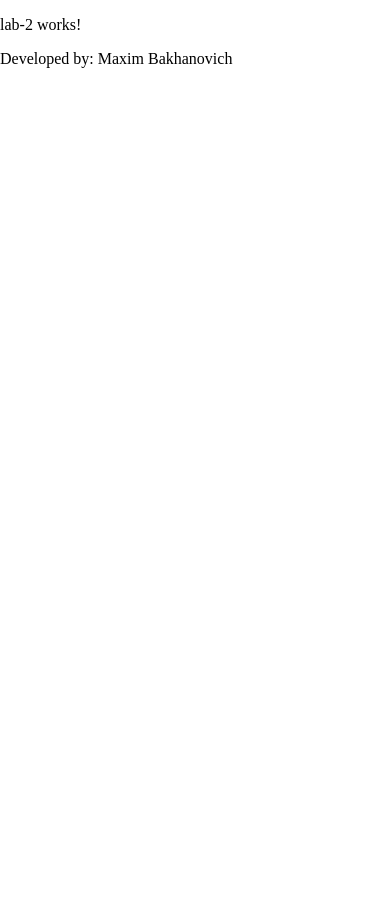
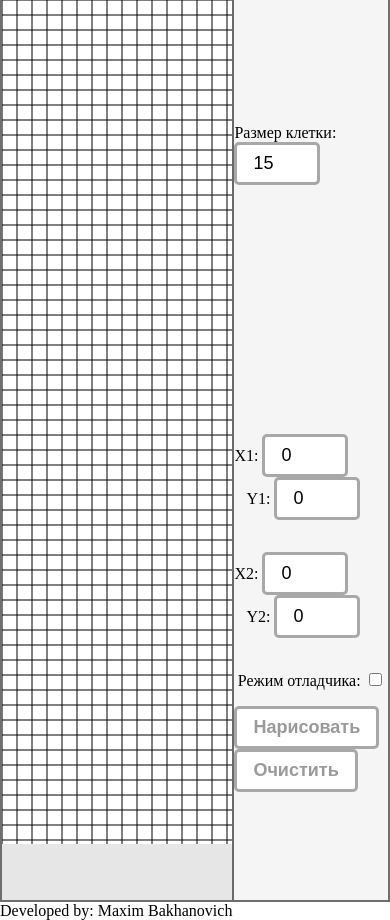
Before and after one commit to ZloiY/giis, an Angular app: page /lab-2 in a window 390 px wide. Before the commit the page ends 844 px from the top, so only its background shows below. Built offline with nearby package versions, Linux system fonts and the light colour scheme; what ngx-logger would draw is missing.

Commit message:
feat(lab-2): working circle half-working ellips

```diff
--- a/src/@core/data/base-canvas.service.ts
+++ b/src/@core/data/base-canvas.service.ts
@@ -46,6 +46,6 @@ export class BaseCanvasService {
   createTile(xCoord: number, yCoord: number, opacity: number = 1) {
     const context = this.canvas.getContext('2d');
     context.fillStyle = `rgba(0, 0, 0, ${opacity})`;
-    context.fillRect(xCoord * this.tileSize, this.canvas.height - yCoord * this.tileSize, this.tileSize, this.tileSize);
+    context.fillRect(xCoord * this.tileSize, this.canvas.height - (yCoord * this.tileSize), this.tileSize, this.tileSize);
   }
 }
--- /dev/null
+++ b/src/@core/data/circle.service.ts
@@ -0,0 +1,84 @@
+import { Injectable } from '@angular/core';
+import { Observable } from 'rxjs/Observable';
+
+import { BaseCanvasService } from './base-canvas.service';
+import { NGXLogger } from 'ngx-logger';
+
+@Injectable()
+export class CircleService extends BaseCanvasService {
+
+  constructor(private log: NGXLogger) {
+    super(log);
+  }
+
+  drawCircle(x: number, y: number, radius: number, debug: boolean = false) {
+    let mX = 0, mY = radius, gap = 0, delta = 2 - 2 * radius;
+    let draw = false;
+    debug ? this.interval = Observable.interval(1000 /*ms*/).timeInterval() : this.interval = Observable.interval(0 /*ms*/).timeInterval();
+    const subscription = this.interval.subscribe(() => {
+      draw = false;
+      if (mY <= 0) { subscription.unsubscribe(); }
+      this.createTile(x + mX, y + mY);
+      this.createTile(x + mX, y - mY);
+      this.createTile(x - mX, y - mY);
+      this.createTile(x - mX, y + mY);
+      if (delta < 0) {
+        gap = 2 * (delta + mY) - 1;
+        if (gap <= 0) {
+          mX++;
+          delta += 2 * mX + 1;
+          draw = true;
+        }
+      }
+      if (delta > 0) {
+        gap = 2 * (delta - mX) - 1;
+        if (gap > 0) {
+          mY--;
+          delta -= 2 * mY + 1;
+          draw = true;
+        }
+      }
+      if (!draw) {
+        mX++;
+        mY--;
+        delta += 2 * ((mX - mY) + 1);
+      }
+    });
+  }
+
+  drawEllipse(x: number, y: number, a: number, b: number, debug: boolean = false) {
+    let mX = 0, mY = b;
+    const aSqr = a * a;
+    const bSqr = b * b;
+    let delta = 4 * bSqr * ((mX + 1) * (mX + 1)) + aSqr * ((2 * mX - 1) * (2 * mX - 1)) - 4 * aSqr * bSqr;
+    while (aSqr * (2 * mY - 1) > 2 * bSqr * (mX + 1)) {
+      this.createTile(x + mX, y + mY);
+      this.createTile(x + mX, y - mY);
+      this.createTile(x - mX, y - mY);
+      this.createTile(x - mX, y + mY);
+      if (delta < 0) {
+        mX++;
+        delta += 4 * bSqr * (2 * mX + 3);
+      } else {
+        mX++;
+        delta -= 8 * aSqr * (mY - 1) + 4 * bSqr * (2 * mX + 3);
+        mY--;
+      }
+    }
+    delta = bSqr * ((2 * mX + 1) * (2 * mX + 1)) + 4 * aSqr * ((mY + 1) * (mY + 1)) - 4 * aSqr * bSqr;
+    while (mY + 1 !== 0) {
+      this.createTile(x + mX, y + mY);
+      this.createTile(x + mX, y - mY);
+      this.createTile(x - mX, y - mY);
+      this.createTile(x - mX, y + mY);
+      if (delta < 0) {
+        mY--;
+        delta += 4 * aSqr * (2 * mY + 3);
+      } else {
+        mY--;
+        delta -= 8 * bSqr * (mX + 1) + 4 * aSqr * (2 * mY + 3);
+        mX++;
+      }
+    }
+  }
+}
--- a/src/@core/data/data.module.ts
+++ b/src/@core/data/data.module.ts
@@ -1,12 +1,14 @@
 import { NgModule } from '@angular/core';
+import { CommonModule } from '@angular/common';
 
-import { CommonModule } from '@angular/common';
 import { LineService } from './line.service';
 import { BrezenhemService } from './brezenhem.service';
 import { WuService } from './wu.service';
+import { BaseCanvasService } from './base-canvas.service';
+import { CircleService } from './circle.service';
 
 @NgModule({
   imports: [CommonModule],
-  providers: [LineService, BrezenhemService, WuService],
+  providers: [LineService, BrezenhemService, BaseCanvasService, WuService, CircleService],
 })
 export class DataModule {}
--- a/src/app/app-routing.module.ts
+++ b/src/app/app-routing.module.ts
@@ -7,7 +7,7 @@ import { Lab1Component } from './lab-1/lab-1.component';
 export const routes: Routes = [
   { path: '', redirectTo: '/lab-1', pathMatch: 'full' },
   { path: 'lab-1', component: Lab1Component },
-  { path: 'lab-2', component: Lab2Component },
+  { path: 'lab-2', component: Lab2Component, pathMatch: 'full' },
 ];
 
 @NgModule({
--- a/src/app/lab-2/lab-2.component.html
+++ b/src/app/lab-2/lab-2.component.html
@@ -1,3 +1,19 @@
-<p>
-  lab-2 works!
-</p>
+<div class="layout">
+  <div class="draw">
+    <canvas class="canvas" #canvas></canvas>
+  </div>
+  <div class="menu">
+    <div class="settings-header">
+      <span class="input-settings">Размер клетки: <input class="axis" [(ngModel)]="tileSize" #inputTileSize></span>
+    </div>
+    <div class="settings">
+      <span class="input-settings">X1: <input class="axis" [(ngModel)]="x1Coord"> &nbsp;&nbsp;&nbsp;Y1: <input class="axis" [(ngModel)]="y1Coord"></span>
+      <span class="input-settings">X2: <input class="axis" [(ngModel)]="x2Coord"> &nbsp;&nbsp;&nbsp;Y2: <input class="axis" [(ngModel)]="y2Coord"></span>
+      <span class="input-settings">Режим отладчика: <input type="checkbox" #debugCheck></span>
+      <div>
+        <button class="menu-btn" (click)="setLine(debugCheck.checked)">Нарисовать</button>
+        <button class="menu-btn" (click)="removeLines()">Очистить</button>
+      </div>
+    </div>
+  </div>
+</div>
--- a/src/app/lab-2/lab-2.component.scss
+++ b/src/app/lab-2/lab-2.component.scss
@@ -0,0 +1,125 @@
+.layout {
+  margin: 0;
+  display: flex;
+  flex-direction: row;
+  align-items: stretch;
+  border: 2px solid rgba(78, 76, 77, 0.81);
+  border-top: none;
+
+  .draw {
+    flex: 3;
+    background-color: #e6e6e6;
+    overflow: scroll;
+    height: 900px;
+    border-right: 2px solid rgba(78, 76, 77, 0.81);
+
+    .canvas {
+      background-color: white;
+    }
+  }
+
+  .menu {
+    flex: 2;
+    background-color: whitesmoke;
+    width: 100%;
+    display: flex;
+    flex-direction: column;
+    justify-content: space-around;
+
+    .settings-header {
+      display: flex;
+      flex-direction: row;
+      justify-content: space-between;
+      align-items: center;
+
+      .mode-chooser {
+        border: 3px solid rgba(112, 110, 111, 0.6);
+        border-radius: 5px;
+        background-color: white;
+        font-size: 18px;
+        padding: 0.5rem 1rem;
+
+        &:hover {
+          border-color: #00ac00;
+        }
+
+        &:focus {
+          outline: none;
+          border-color: #00ac00;
+        }
+
+        .option {
+          -webkit-appearance: none;
+          font-size: 18px;
+          padding: 0.5rem 1rem;
+          background-color: white;
+          border-left: 3px solid rgba(112, 110, 111, 0.6);
+          border-right: 3px solid rgba(112, 110, 111, 0.6);
+
+          &:hover {
+            background-color: #00ac00;
+            color: white;
+          }
+
+          &:last-child {
+            border-bottom: 3px solid rgba(112, 110, 111, 0.6);
+            border-radius: 5px;
+          }
+        }
+      }
+    }
+
+
+    .settings {
+      display: flex;
+      flex-direction: column;
+      justify-content: center;
+      align-items: center;
+    }
+
+    .input-settings {
+      margin: 1rem auto;
+      user-select: none;
+
+      &:focus {
+        outline: none;
+      }
+    }
+
+    .axis {
+      border: 3px solid rgba(112, 110, 111, 0.6);
+      width: 3rem;
+      font-size: 18px;
+      border-radius: 5px;
+      padding: 0.5rem 1rem;
+
+      &:focus {
+        outline: none;
+        border-color: #00ac00;
+      }
+    }
+
+    .menu-btn {
+      border: 3px solid rgba(112, 110, 111, 0.6);
+      border-radius: 5px;
+      padding: 0.5rem 1rem;
+      text-align: center;
+      font-size: 18px;
+      font-weight: bold;
+      background-color: white;
+      color: rgba(112, 110, 111, 0.7);
+
+      &:focus {
+        outline: none;
+      }
+
+      &:hover {
+        border-color: #00ac00;
+      }
+
+      &:active {
+        border-color: green;
+      }
+    }
+  }
+}
--- a/src/app/lab-2/lab-2.component.ts
+++ b/src/app/lab-2/lab-2.component.ts
@@ -1,15 +1,58 @@
-import { Component, OnInit } from '@angular/core';
+import {Component, ElementRef, OnDestroy, OnInit, ViewChild} from '@angular/core';
+
+import { Observable } from 'rxjs/Observable';
+import { CircleService } from '../../@core/data/circle.service';
 
 @Component({
   selector: 'app-lab-2',
   templateUrl: './lab-2.component.html',
   styleUrls: ['./lab-2.component.scss']
 })
-export class Lab2Component implements OnInit {
+export class Lab2Component implements OnInit, OnDestroy {
 
-  constructor() { }
+  @ViewChild('canvas')canvasRef: ElementRef;
+  @ViewChild('inputTileSize')inputRef: ElementRef;
+  tileSize = 15;
+  x1Coord = 0;
+  x2Coord = 0;
+  y1Coord = 0;
+  y2Coord = 0;
+  debounce = null;
+
+  constructor(private circleService: CircleService) { }
 
   ngOnInit() {
+    this.canvasRef.nativeElement.width = window.innerWidth;
+    this.canvasRef.nativeElement.height = window.innerHeight;
+    const drawGrid = Observable.interval(50)
+      .subscribe(val => {
+        this.circleService.setCanvas(this.canvasRef.nativeElement);
+        this.circleService.setTileSize(this.tileSize);
+        this.circleService.drawGrid();
+        drawGrid.unsubscribe();
+      });
+    this.debounce = Observable.fromEvent(this.inputRef.nativeElement, 'input')
+      .debounceTime(1000)
+      .map(() => {
+        if (this.tileSize === 0 || this.tileSize < 5) {
+          this.tileSize = 10;
+        }
+        this.circleService.setTileSize(this.tileSize);
+      })
+      .subscribe(val => this.circleService.drawGrid());
+  }
+
+  ngOnDestroy() {
+    this.debounce.unsubscribe();
+  }
+
+  setLine(debug) {
+    // this.circleService.drawCircle(Number(this.x1Coord), Number(this.y1Coord), Number(this.x2Coord), debug);
+    this.circleService.drawEllipse(Number(this.x1Coord), Number(this.y1Coord), Number(this.x2Coord), Number(this.y2Coord));
+  }
+
+  removeLines() {
+    this.circleService.drawGrid();
   }
 
 }
```
